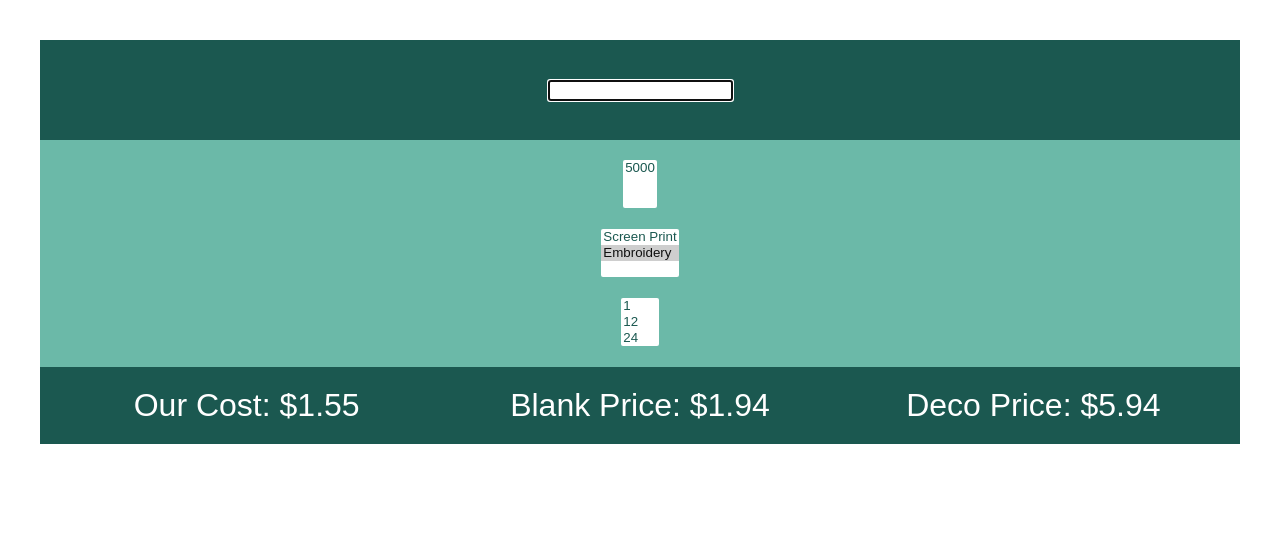
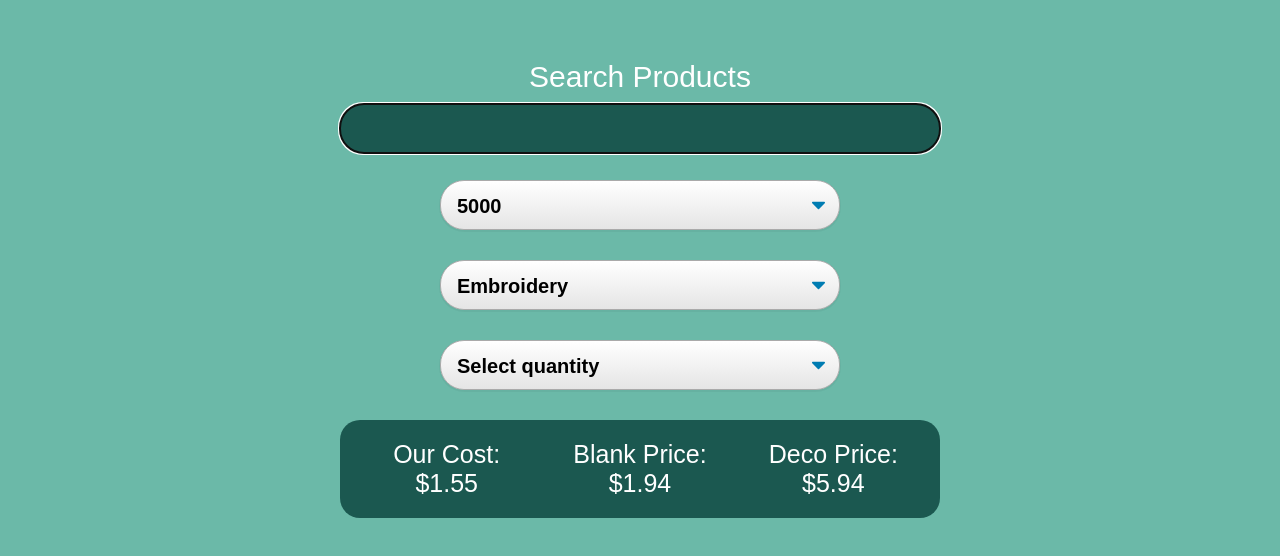
Before and after one commit to daemyonc/react-tshirt-quoter, a React (Create React App) app: page / in a window 1280 px wide. Shown: the top 556 px of the page. Built offline with nearby package versions, Linux system fonts and the light colour scheme.

Commit message:
Update styling

```diff
--- a/src/App.css
+++ b/src/App.css
@@ -1,40 +1,8 @@
-/* @media (max-width: 730px) {
-  .search {
-    font-size: 1.5rem;
-  }
-  select {
-    font-size: 1rem;
-  }
-  .mainContent {
-    grid-template-columns: 1fr;
-    grid-template-rows: 1fr 1fr 1fr;
-  }
+
+:root {
+  --med-clr: rgb(107, 185, 168);
+  --dk-clr: rgb(27, 88, 80);
 }
-@media (min-width: 731px) {
-  .search {
-    font-size: 2.5rem;
-  }
-  select {
-    font-size: 2rem;
-  }
-  .mainContent {
-    grid-template-columns: 1fr 1fr 1fr;
-    grid-template-rows: 1fr 1fr;
-  }
-}
-@media (min-width: 1600px) {
-  .search {
-    font-size: 4rem;
-  }
-  select {
-    font-size: 2.5rem;
-  }
-  .mainContent {
-    grid-template-columns: 1fr 1fr 1fr;
-    grid-template-rows: 1fr 1fr;
-  }
-} */
-
 * {
   box-sizing: border-box;
 }
@@ -43,48 +11,100 @@ body {
   margin: 0 auto;
   padding: 40px;
   font-size: 16px;
+  background-color: var(--med-clr);
 }
 
-.header {
-  display: flex;
-  align-items: center;
-  justify-content: center;
-  background-color: rgb(27, 88, 80);
+header {
   height: 100px;
   padding: 20px;
   color: white;
   border: none;
 }
+header > label {
+  display: flex;
+  font-size: 1.5rem;
+  flex-direction: column;
+  align-items: center;
+  justify-content: center;
+}
+.search {
+  border: none;
+  border-radius: 1.2rem;
+  background-color: var(--dk-clr);
+  padding: 10px;
+  margin-top: 10px;
+  width: 75vw;
+  max-width: 30rem;
+  color: white;
+  text-align: center;
+  font-size: 1.25rem;
+}
 
 .mainContent {
   display: grid;
-  grid-gap: 20px;
-  padding: 20px 0 0 0;
+  grid-gap: 30px;
+  margin: 2rem 0 0 0;
   align-items: center;
   justify-items: center;
-  background-color: rgb(107, 185, 168);
-  grid-auto-flow: dense;
 }
 
-select {
-  color: rgb(27, 88, 80);
-  border: none;
+input {
+  -webkit-appearance: none;
+  appearance: none;
 }
 
-.itemSelect, .decoMethod, .selectQty {
-  align-self: center;
+.selectResults, .decoMethod, .selectQty {
+  position: relative;
+  display: block;
+  font-size: 1rem;
+  font-family: sans-serif;
+  font-weight: 700;
+  color: black;
+  line-height: 1.3;
+  padding: .6em 1.4em .5em .8em;
+  width: 100%;
+  max-width: 20rem;
+  box-sizing: border-box;
+  margin: 0;
+  border: 1px solid #aaa;
+  box-shadow: 0 1px 0 1px rgba(0,0,0,.04);
+  border-radius: 1.2rem;
+  -moz-appearance: none;
+  -webkit-appearance: none;
+  appearance: none;
+  background-color: white;
+  background-image: url('./img/drop.svg'),
+  linear-gradient(to bottom, #ffffff 0%,#e5e5e5 100%);
+  background-repeat: no-repeat, repeat;
+  background-position: right .7em top 50%, 0 0;
+  background-size: .65em auto, 100%;
+}
+
+.selectQty::-ms-expand {
+  display: none;
+}
+.selectQty option {
+  font-weight:normal;
 }
 
 .quoteResults {
   display: grid;
   color: white;
-  background-color: rgb(27, 88, 80);
+  background-color: var(--dk-clr);
   grid-template-columns: 1fr 1fr 1fr;
   grid-gap: 20px;
   padding: 20px;
   width: 100%;
+  max-width: 30rem;
   grid-column: 1 / -1;
   justify-content: center;
   text-align: center;
-  font-size: 2rem;
+  border-radius: 20px;
+  font-size: 1.25rem;
 }
+
+@media screen and (min-width: 777px) {
+  html {
+    font-size: 20px;
+  }
+}
--- a/src/App.js
+++ b/src/App.js
@@ -45,29 +45,24 @@ class App extends Component {
 
     return (
       <div className="App">
-      <div className="header">
         <header>
           <Search className="search" onChange={this.handleSearch} />
         </header>
-      </div>
+      <div className="mainContent">
 
-      <div className="mainContent">
-        <div className="itemSelect">
-          <select id="selectResults" onClick={this.handleSelect} onChange={this.handleSelect} size="3" className="selectResults" >
+      <select id="selectResults" onClick={this.handleSelect} onChange={this.handleSelect} className="selectResults" >
         {this.state.resultsList.map((element, idx) =>
           <option key={idx+element.product} value={element.cost}>{element.product}</option>
         )}
       </select>
-        </div>
 
-        <div className="decoMethod">
-          <select value={value} onClick={this.handleDecoMethod} onChange={this.handleDecoMethod} size="3" >
+      <select className="decoMethod" value={value} onClick={this.handleDecoMethod} onChange={this.handleDecoMethod} >
         <option value="SP">Screen Print</option>
         <option value="EMB">Embroidery</option>
       </select>
-        </div>
-        <div className="selectQty">
-          <select onClick={this.handleQty} onChange={this.handleQty} size="3">
+
+      <select className="selectQty" onClick={this.handleQty} onChange={this.handleQty} >
+        <option value="1" selected>Select quantity</option>
         <option value="1">1</option>
         <option value="12">12</option>
         <option value="24">24</option>
@@ -78,7 +73,7 @@ class App extends Component {
         <option value="500">500</option>
         <option value="1000">1,000</option>
       </select>
-        </div>
+
 
         <div className="quoteResults">
             <span className="priceResults">Our Cost: ${selectedCost}</span>
--- a/src/Search.js
+++ b/src/Search.js
@@ -4,8 +4,10 @@ class Search extends Component {
 
   render() {
     return (
-      <input id="search" className="search" type="search" autoFocus="true" onChange={this.props.onChange} />
-    );
+      <label>Search Products
+        <input id="search" className="search" type="search" autoFocus="true" onChange={this.props.onChange} />
+      </label>
+      );
   }
 }
 
```
Also changed, not shown: src/img/drop.svg (added). Lines whose indentation alone changed are shown as unchanged.
